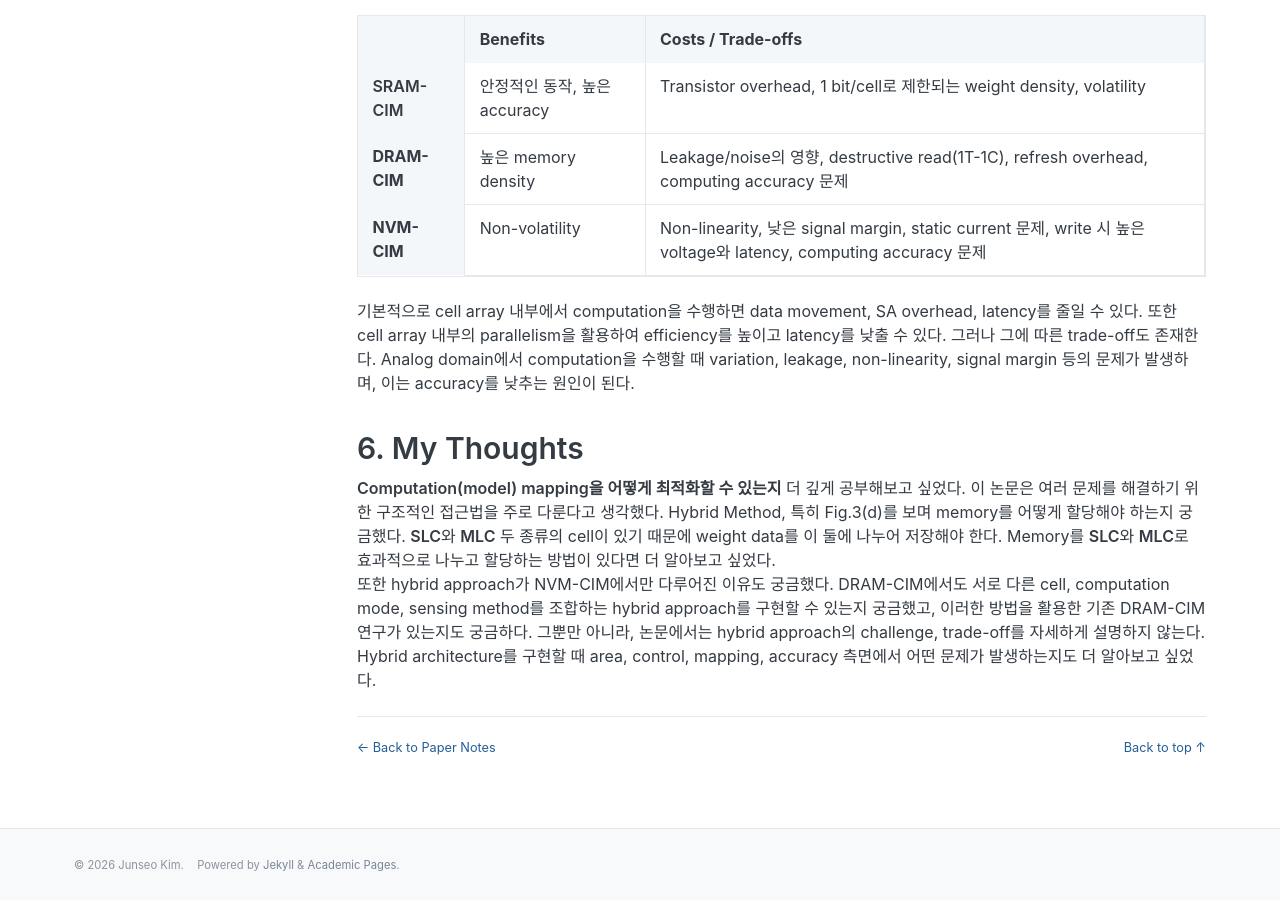
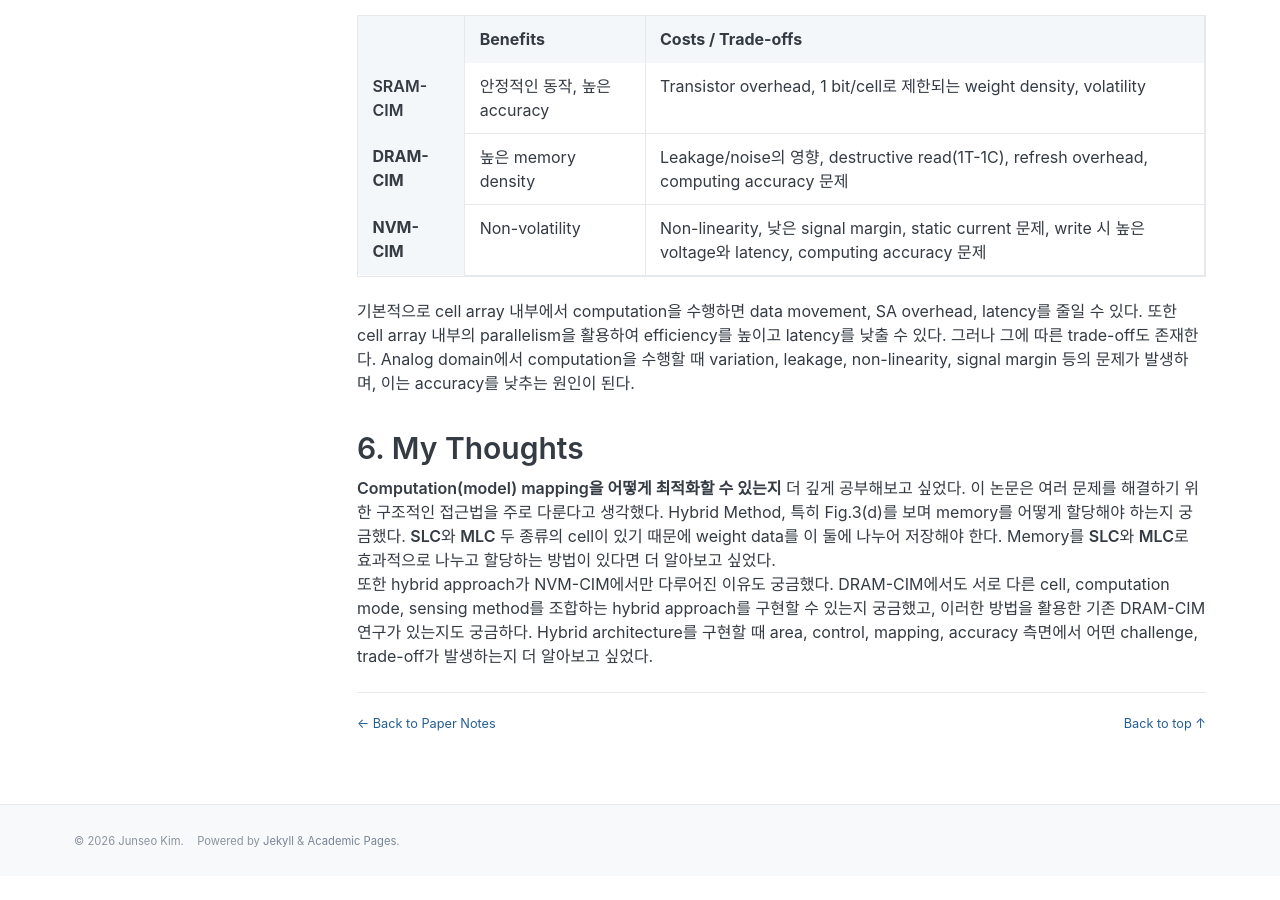
Before and after one commit to thisisjskim/thisisjskim.github.io, a Jekyll site: the page built from _paper_notes/cim-dram-nvm.md, in a window 1280 px wide and 900 px high, scrolled down 6065 px. Built offline with Jekyll 4.4.1, drawn with Linux system fonts in a browser that asks for light colours; after the commit the page ends 6941 px from its top, so only the background shows below that.

Commit message:
Update cim-dram-nvm.md

```diff
--- a/_paper_notes/cim-dram-nvm.md
+++ b/_paper_notes/cim-dram-nvm.md
@@ -226,7 +226,7 @@ note_toc:
 </table>
 <p>기본적으로 cell array 내부에서 computation을 수행하면 data movement, SA overhead, latency를 줄일 수 있다. 또한 cell array 내부의 parallelism을 활용하여 efficiency를 높이고 latency를 낮출 수 있다. 그러나 그에 따른 trade-off도 존재한다. Analog domain에서 computation을 수행할 때 variation, leakage, non-linearity, signal margin 등의 문제가 발생하며, 이는 accuracy를 낮추는 원인이 된다.</p>
 <h1 id="section-14">6. My Thoughts</h1>
-<p><b>Computation(model) mapping을 어떻게 최적화할 수 있는지</b> 더 깊게 공부해보고 싶었다. 이 논문은 여러 문제를 해결하기 위한 구조적인 접근법을 주로 다룬다고 생각했다. Hybrid Method, 특히 Fig.3(d)를 보며 memory를 어떻게 할당해야 하는지 궁금했다. <b>SLC</b>와 <b>MLC</b> 두 종류의 cell이 있기 때문에 weight data를 이 둘에 나누어 저장해야 한다. Memory를 <b>SLC</b>와 <b>MLC</b>로 효과적으로 나누고 할당하는 방법이 있다면 더 알아보고 싶었다.<br />또한 hybrid approach가 NVM-CIM에서만 다루어진 이유도 궁금했다. DRAM-CIM에서도 서로 다른 cell, computation mode, sensing method를 조합하는 hybrid approach를 구현할 수 있는지 궁금했고, 이러한 방법을 활용한 기존 DRAM-CIM 연구가 있는지도 궁금하다. 그뿐만 아니라, 논문에서는 hybrid approach의 challenge, trade-off를 자세하게 설명하지 않는다. Hybrid architecture를 구현할 때 area, control, mapping, accuracy 측면에서 어떤 문제가 발생하는지도 더 알아보고 싶었다.</p>
+<p><b>Computation(model) mapping을 어떻게 최적화할 수 있는지</b> 더 깊게 공부해보고 싶었다. 이 논문은 여러 문제를 해결하기 위한 구조적인 접근법을 주로 다룬다고 생각했다. Hybrid Method, 특히 Fig.3(d)를 보며 memory를 어떻게 할당해야 하는지 궁금했다. <b>SLC</b>와 <b>MLC</b> 두 종류의 cell이 있기 때문에 weight data를 이 둘에 나누어 저장해야 한다. Memory를 <b>SLC</b>와 <b>MLC</b>로 효과적으로 나누고 할당하는 방법이 있다면 더 알아보고 싶었다.<br />또한 hybrid approach가 NVM-CIM에서만 다루어진 이유도 궁금했다. DRAM-CIM에서도 서로 다른 cell, computation mode, sensing method를 조합하는 hybrid approach를 구현할 수 있는지 궁금했고, 이러한 방법을 활용한 기존 DRAM-CIM 연구가 있는지도 궁금하다. Hybrid architecture를 구현할 때 area, control, mapping, accuracy 측면에서 어떤 challenge, trade-off가 발생하는지 더 알아보고 싶었다.</p>
 <div class="notion-empty" aria-hidden="true">
 
 </div>
```
